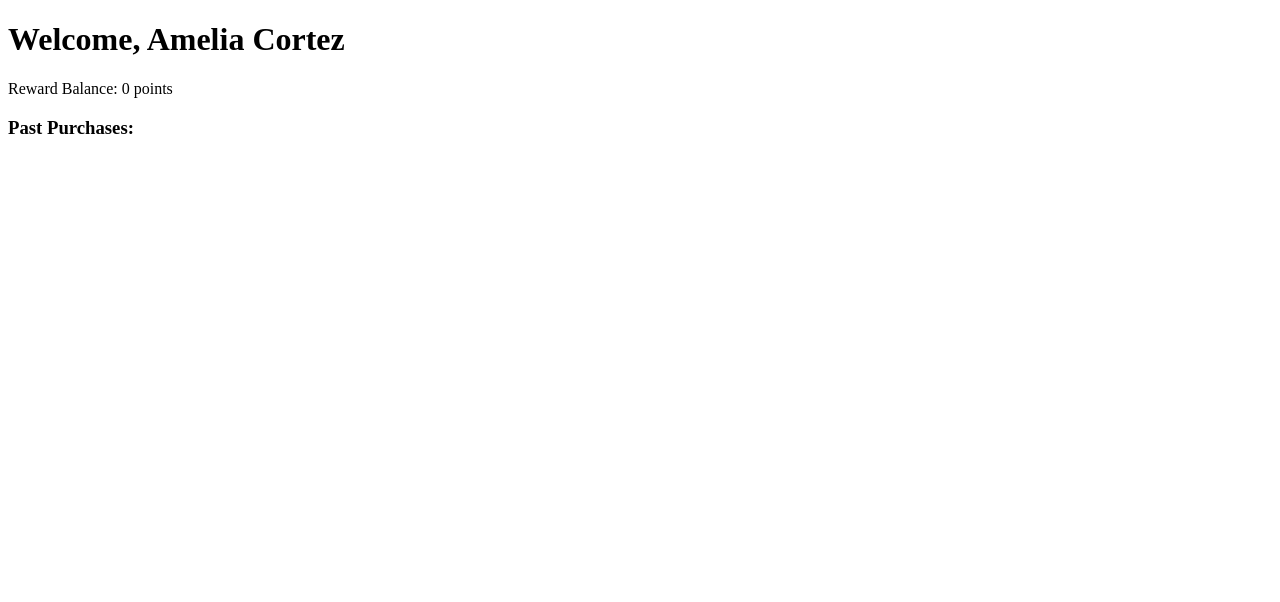
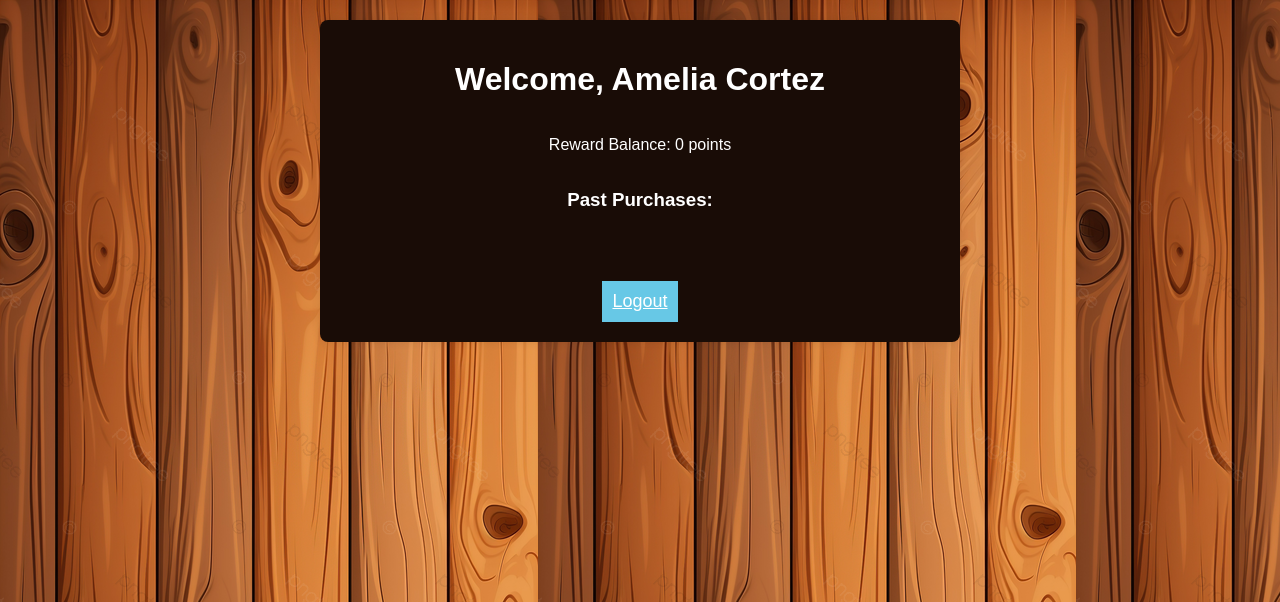
Before and after one commit to Adam513-Ello/Final_Project_SDEV220, a Django app: template bluemoose_django/bluemoose/rewards/templates/member_data.html in a window 1280 px wide. Shown: the top 602 px of the page. Run offline with Django 5.2, Linux system fonts and the light colour scheme; the template is opened without the code that fills it: values that come from a table or form of the project are taken from there, others are empty; data comes from the database, SQL or seed files in the repository; parts of the project's set-up code (start-up, migrations or seed data) failed here and were passed over.

Commit message:
Update member_data.html

```diff
--- a/bluemoose_django/bluemoose/rewards/templates/member_data.html
+++ b/bluemoose_django/bluemoose/rewards/templates/member_data.html
@@ -1,12 +1,67 @@
+{% load static %}
 <!DOCTYPE html>
-<html>
+<html lang="en">
 <head>
-    <title>Member Data</title>
+    <meta charset="UTF-8">
+    <meta name="viewport" content="width=device-width, initial-scale=1.0">
+    <title>Blue Moose Coffee Rewards</title>
+    <link rel="stylesheet" href="{% static 'css/styles.css' %}">
+    <style>
+        body {
+            background-image: url('{% static 'images/WoodBG.png' %}');
+            background-repeat: repeat;
+            background-size: auto;
+            background-position: top left;
+            font-family: 'Century Gothic', CenturyGothic, AppleGothic, sans-serif;
+            color: #ffffff;
+        }
+        h1 {
+            color: #ffffff;
+            text-align: center;
+        }
+        .container {
+            max-width: 600px;
+            margin: auto;
+            background: #190c06;
+            padding: 20px;
+            border-radius: 8px;
+            box-shadow: 0 0 10px rgba(0, 0, 0, 0.1);
+            display: flex;
+            flex-direction: column;
+            align-items: center;
+        }
+        .btn {
+            display: block;
+            width: auto;
+            max-width: 200px;
+            padding: 10px;
+            background: #67C8E6;
+            border: none;
+            color: white;
+            font-size: 18px;
+            cursor: pointer;
+            margin-top: 20px;
+            text-align: center;
+            font-family: 'Century Gothic', CenturyGothic, AppleGothic, sans-serif;
+        }
+        .btn:hover {
+            background: #56b0d4;
+        }
+        .logo {
+            display: block;
+            margin: 0 auto 20px; /* Center the logo and add bottom margin */
+            max-width: 100%; /* Responsive */
+            height: auto; /* Maintain aspect ratio */
+        }
+    </style>
 </head>
 <body>
-    <h1>Welcome, {{ customer.first_name }} {{ customer.last_name }}</h1>
-    <p>Reward Balance: {{ customer.reward_balance }} points</p>
-    <h3>Past Purchases:</h3>
-    <p>{{ customer.past_purchases }}</p>
+    <div class="container">
+        <h1>Welcome, {{ customer.first_name }} {{ customer.last_name }}</h1>
+        <p>Reward Balance: {{ customer.reward_balance }} points</p>
+        <h3>Past Purchases:</h3>
+        <p>{{ customer.past_purchases }}</p>
+        <a href="{% url 'logout' %}" class="btn">Logout</a>
+    </div>
 </body>
 </html>
```
